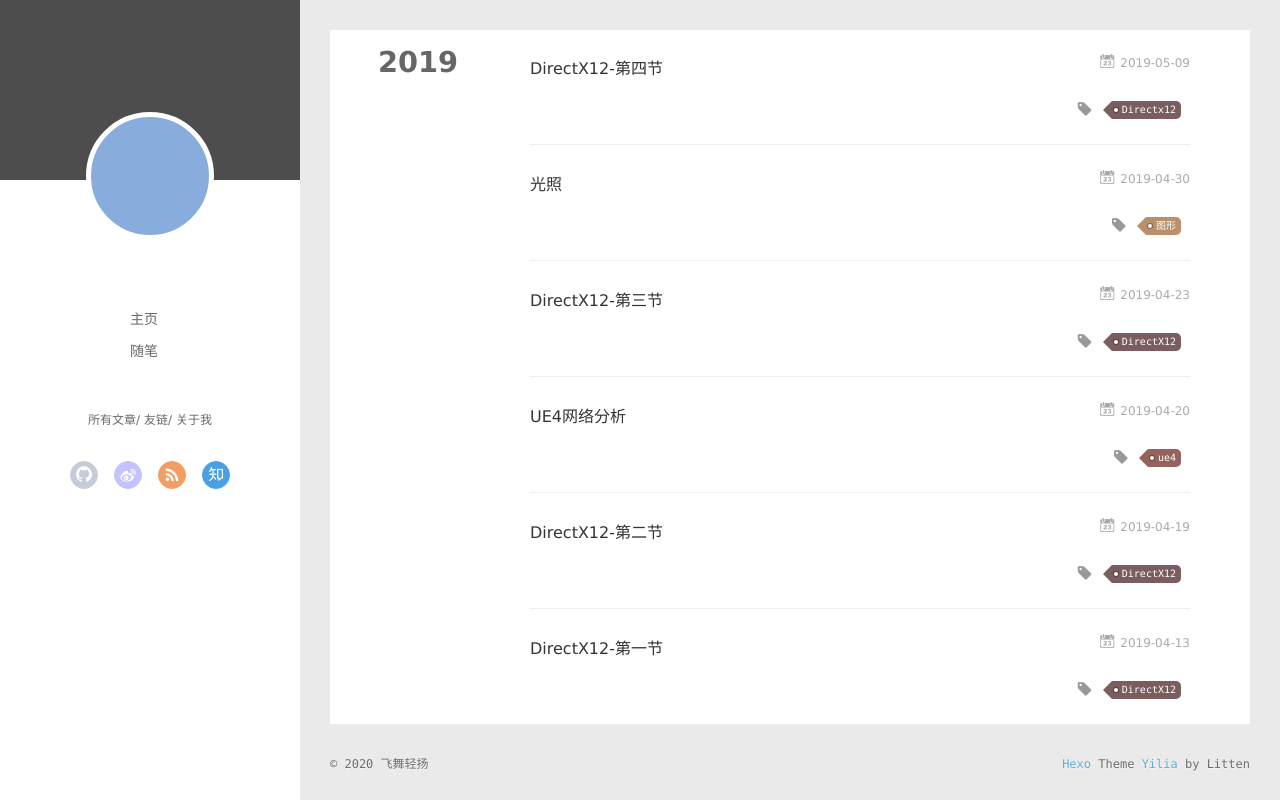
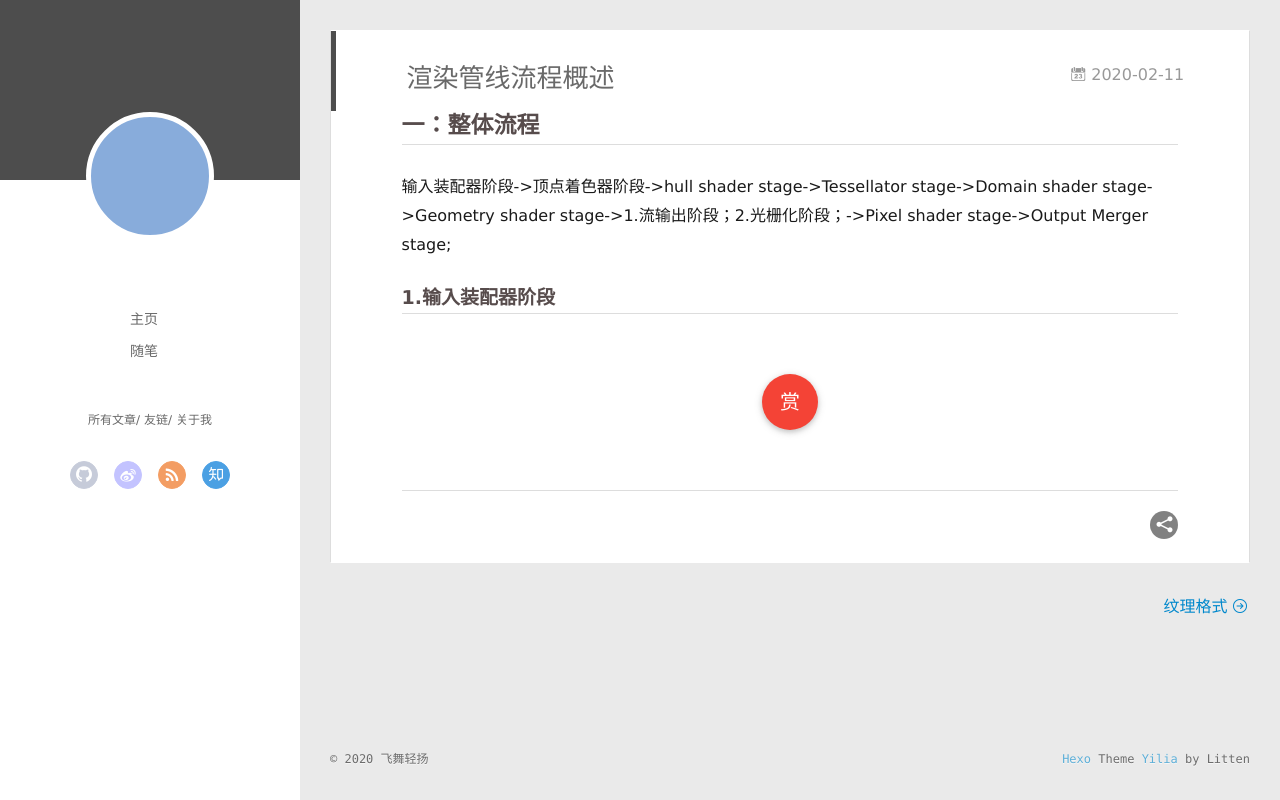
Before and after one commit to tsxy2007/tsxy2007.github.io, a plain HTML site: page 2020/02/11/渲染管线流程概述/index.html in a window 1280 px wide. Drawn offline with Linux system fonts and the light colour scheme.

Commit message:
Site updated: 2020-02-11 14:48:01

```diff
--- a/archives/2019/index.html
+++ b/2020/02/11/渲染管线流程概述/index.html
@@ -6,15 +6,19 @@
   <meta name="renderer" content="webkit">
   <meta http-equiv="X-UA-Compatible" content="IE=edge">
   <link rel="dns-prefetch" href="http://yoursite.com">
-  <title>Archives: 2019 | 飞舞轻扬</title>
+  <title>渲染管线流程概述 | 飞舞轻扬</title>
   <meta name="viewport" content="width=device-width, initial-scale=1, maximum-scale=1">
-  <meta property="og:type" content="website">
-<meta property="og:title" content="飞舞轻扬">
-<meta property="og:url" content="http://yoursite.com/archives/2019/index.html">
+  <meta name="description" content="一：整体流程输入装配器阶段-&amp;gt;顶点着色器阶段-&amp;gt;hull shader stage-&amp;gt;Tessellator stage-&amp;gt;Domain shader stage-&amp;gt;Geometry shader stage-&amp;gt;1.流输出阶段；2.光栅化阶段；-&amp;gt;Pixel shader stage-&amp;gt;Output Merger stage; 1.输入装配器阶段">
+<meta property="og:type" content="article">
+<meta property="og:title" content="渲染管线流程概述">
+<meta property="og:url" content="http://yoursite.com/2020/02/11/渲染管线流程概述/index.html">
 <meta property="og:site_name" content="飞舞轻扬">
+<meta property="og:description" content="一：整体流程输入装配器阶段-&amp;gt;顶点着色器阶段-&amp;gt;hull shader stage-&amp;gt;Tessellator stage-&amp;gt;Domain shader stage-&amp;gt;Geometry shader stage-&amp;gt;1.流输出阶段；2.光栅化阶段；-&amp;gt;Pixel shader stage-&amp;gt;Output Merger stage; 1.输入装配器阶段">
 <meta property="og:locale" content="default">
+<meta property="og:updated_time" content="2020-02-11T05:53:11.276Z">
 <meta name="twitter:card" content="summary">
-<meta name="twitter:title" content="飞舞轻扬">
+<meta name="twitter:title" content="渲染管线流程概述">
+<meta name="twitter:description" content="一：整体流程输入装配器阶段-&amp;gt;顶点着色器阶段-&amp;gt;hull shader stage-&amp;gt;Tessellator stage-&amp;gt;Domain shader stage-&amp;gt;Geometry shader stage-&amp;gt;1.流输出阶段；2.光栅化阶段；-&amp;gt;Pixel shader stage-&amp;gt;Output Merger stage; 1.输入装配器阶段">
 
     <link rel="alternative" href="/atom.xml" title="飞舞轻扬" type="application/atom+xml">
 
@@ -150,6 +154,54 @@
             <canvas data-colors="#eaeaea" data-sectionHeight="100" data-contentId="js-content" id="myCanvas1" class="anm-canvas"></canvas>
           </div>
           <div id="js-content" class="content-ll">
+            <article id="post-渲染管线流程概述" class="article article-type-post " itemscope itemprop="blogPost">
+  <div class="article-inner">
+
+      <header class="article-header">
+
+
+    <h1 class="article-title" itemprop="name">
+      渲染管线流程概述
+    </h1>
+
+
+
+        <a href="/2020/02/11/渲染管线流程概述/" class="archive-article-date">
+  	<time datetime="2020-02-11T05:48:22.000Z" itemprop="datePublished"><i class="icon-calendar icon"></i>2020-02-11</time>
+</a>
+
+      </header>
+
+    <div class="article-entry" itemprop="articleBody">
+
+        <h2 id="一：整体流程"><a href="#一：整体流程" class="headerlink" title="一：整体流程"></a>一：整体流程</h2><p>输入装配器阶段-&gt;顶点着色器阶段-&gt;hull shader stage-&gt;Tessellator stage-&gt;Domain shader stage-&gt;Geometry shader stage-&gt;1.流输出阶段；2.光栅化阶段；-&gt;Pixel shader stage-&gt;Output Merger stage;</p>
+<h3 id="1-输入装配器阶段"><a href="#1-输入装配器阶段" class="headerlink" title="1.输入装配器阶段"></a>1.输入装配器阶段</h3>
+
+
+
+        <div class="page-reward">
+          <a href="javascript:;" class="page-reward-btn tooltip-top">
+            <div class="tooltip tooltip-east">
+            <span class="tooltip-item">
+              赏
+            </span>
+            <span class="tooltip-content">
+              <span class="tooltip-text">
+                <span class="tooltip-inner">
+                  <p class="reward-p"><i class="icon icon-quo-left"></i>谢谢你请我吃糖果<i class="icon icon-quo-right"></i></p>
+                  <div class="reward-box">
+
+
+                  </div>
+                </span>
+              </span>
+            </span>
+          </div>
+          </a>
+        </div>
+
+    </div>
+    <div class="article-info article-info-index">
 
 
 
@@ -157,240 +209,98 @@
 
 
 
-      <section class="archives-wrap">
-        <div class="archive-year-wrap">
-          <a href="/archives/2019" class="archive-year">2019</a>
-        </div>
-        <div class="archives">
 
-    <article class="archive-article archive-type-post">
-  <div class="archive-article-inner">
-    <header class="archive-article-header">
-      	<div class="article-meta">
-	      	<a href="/2019/05/09/DirectX12-第四节/" class="archive-article-date">
-  	<time datetime="2019-05-09T01:41:47.000Z" itemprop="datePublished"><i class="icon-calendar icon"></i>2019-05-09</time>
+<div class="share-btn share-icons tooltip-left">
+  <div class="tooltip tooltip-east">
+    <span class="tooltip-item">
+      <a href="javascript:;" class="share-sns share-outer">
+        <i class="icon icon-share"></i>
+      </a>
+    </span>
+    <span class="tooltip-content">
+      <div class="share-wrap">
+        <div class="share-icons">
+          <a class="weibo share-sns" href="javascript:;" data-type="weibo">
+            <i class="icon icon-weibo"></i>
+          </a>
+          <a class="weixin share-sns wxFab" href="javascript:;" data-type="weixin">
+            <i class="icon icon-weixin"></i>
+          </a>
+          <a class="qq share-sns" href="javascript:;" data-type="qq">
+            <i class="icon icon-qq"></i>
+          </a>
+          <a class="douban share-sns" href="javascript:;" data-type="douban">
+            <i class="icon icon-douban"></i>
+          </a>
+          <a class="qzone share-sns" href="javascript:;" data-type="qzone">
+            <i class="icon icon-qzone"></i>
+          </a>
+          <a class="facebook share-sns" href="javascript:;" data-type="facebook">
+            <i class="icon icon-facebook"></i>
+          </a>
+          <a class="twitter share-sns" href="javascript:;" data-type="twitter">
+            <i class="icon icon-twitter"></i>
+          </a>
+          <a class="google share-sns" href="javascript:;" data-type="google">
+            <i class="icon icon-google"></i>
           </a>
         </div>
-
-
-    <h1 itemprop="name">
-      <a class="archive-article-title" href="/2019/05/09/DirectX12-第四节/">DirectX12-第四节</a>
-    </h1>
-
-
-        <div class="article-info info-on-right">
-
-	<div class="article-tag tagcloud">
-		<i class="icon-price-tags icon"></i>
-		<ul class="article-tag-list">
-
-        		<li class="article-tag-list-item">
-        			<a href="javascript:void(0)" class="js-tag article-tag-list-link color5">Directx12</a>
-        		</li>
-
-		</ul>
+      </div>
+    </span>
+  </div>
 </div>
 
+<div class="page-modal wx-share js-wx-box">
+    <a class="close js-modal-close" href="javascript:;"><i class="icon icon-close"></i></a>
+    <p>扫一扫，分享到微信</p>
+    <div class="wx-qrcode">
+      <img src="//pan.baidu.com/share/qrcode?url=http://yoursite.com/2020/02/11/渲染管线流程概述/" alt="微信分享二维码">
+    </div>
+</div>
 
+<div class="mask js-mask"></div>
 
+      <div class="clearfix"></div>
     </div>
-        <div class="clearfix"></div>
-    </header>
   </div>
 </article>
 
 
+<nav id="article-nav">
 
-    <article class="archive-article archive-type-post">
-  <div class="archive-article-inner">
-    <header class="archive-article-header">
-      	<div class="article-meta">
-	      	<a href="/2019/04/30/光照/" class="archive-article-date">
-  	<time datetime="2019-04-30T02:36:58.000Z" itemprop="datePublished"><i class="icon-calendar icon"></i>2019-04-30</time>
+
+    <a href="/2020/02/11/纹理格式/" id="article-nav-older" class="article-nav-link-wrap">
+      <div class="article-nav-title">纹理格式</div>
+      <i class="icon-circle-right"></i>
     </a>
+
+</nav>
+
+
+<aside class="wrap-side-operation">
+    <div class="mod-side-operation">
+
+        <div class="jump-container" id="js-jump-container" style="display:none;">
+            <a href="javascript:void(0)" class="mod-side-operation__jump-to-top">
+                <i class="icon-font icon-back"></i>
+            </a>
+            <div id="js-jump-plan-container" class="jump-plan-container" style="top: -11px;">
+                <i class="icon-font icon-plane jump-plane"></i>
+            </div>
         </div>
 
 
-    <h1 itemprop="name">
-      <a class="archive-article-title" href="/2019/04/30/光照/">光照</a>
-    </h1>
-
-
-        <div class="article-info info-on-right">
-
-	<div class="article-tag tagcloud">
-		<i class="icon-price-tags icon"></i>
-		<ul class="article-tag-list">
-
-        		<li class="article-tag-list-item">
-        			<a href="javascript:void(0)" class="js-tag article-tag-list-link color3">图形</a>
-        		</li>
-
-		</ul>
     </div>
+</aside>
 
 
 
-        </div>
-        <div class="clearfix"></div>
-    </header>
-  </div>
-</article>
 
 
 
-    <article class="archive-article archive-type-post">
-  <div class="archive-article-inner">
-    <header class="archive-article-header">
-      	<div class="article-meta">
-	      	<a href="/2019/04/23/DirectX12-第三节/" class="archive-article-date">
-  	<time datetime="2019-04-23T01:00:55.000Z" itemprop="datePublished"><i class="icon-calendar icon"></i>2019-04-23</time>
-</a>
-        </div>
-
-
-    <h1 itemprop="name">
-      <a class="archive-article-title" href="/2019/04/23/DirectX12-第三节/">DirectX12-第三节</a>
-    </h1>
-
-
-        <div class="article-info info-on-right">
-
-	<div class="article-tag tagcloud">
-		<i class="icon-price-tags icon"></i>
-		<ul class="article-tag-list">
-
-        		<li class="article-tag-list-item">
-        			<a href="javascript:void(0)" class="js-tag article-tag-list-link color5">DirectX12</a>
-        		</li>
-
-		</ul>
-	</div>
 
 
 
-        </div>
-        <div class="clearfix"></div>
-    </header>
-  </div>
-</article>
-
-
-
-    <article class="archive-article archive-type-post">
-  <div class="archive-article-inner">
-    <header class="archive-article-header">
-      	<div class="article-meta">
-	      	<a href="/2019/04/20/UE4网络分析/" class="archive-article-date">
-  	<time datetime="2019-04-20T04:52:14.000Z" itemprop="datePublished"><i class="icon-calendar icon"></i>2019-04-20</time>
-</a>
-        </div>
-
-
-    <h1 itemprop="name">
-      <a class="archive-article-title" href="/2019/04/20/UE4网络分析/">UE4网络分析</a>
-    </h1>
-
-
-        <div class="article-info info-on-right">
-
-	<div class="article-tag tagcloud">
-		<i class="icon-price-tags icon"></i>
-		<ul class="article-tag-list">
-
-        		<li class="article-tag-list-item">
-        			<a href="javascript:void(0)" class="js-tag article-tag-list-link color4">ue4</a>
-        		</li>
-
-		</ul>
-	</div>
-
-
-
-        </div>
-        <div class="clearfix"></div>
-    </header>
-  </div>
-</article>
-
-
-
-    <article class="archive-article archive-type-post">
-  <div class="archive-article-inner">
-    <header class="archive-article-header">
-      	<div class="article-meta">
-	      	<a href="/2019/04/19/DirectX12-第二节/" class="archive-article-date">
-  	<time datetime="2019-04-19T11:16:29.000Z" itemprop="datePublished"><i class="icon-calendar icon"></i>2019-04-19</time>
-</a>
-        </div>
-
-
-    <h1 itemprop="name">
-      <a class="archive-article-title" href="/2019/04/19/DirectX12-第二节/">DirectX12-第二节</a>
-    </h1>
-
-
-        <div class="article-info info-on-right">
-
-	<div class="article-tag tagcloud">
-		<i class="icon-price-tags icon"></i>
-		<ul class="article-tag-list">
-
-        		<li class="article-tag-list-item">
-        			<a href="javascript:void(0)" class="js-tag article-tag-list-link color5">DirectX12</a>
-        		</li>
-
-		</ul>
-	</div>
-
-
-
-        </div>
-        <div class="clearfix"></div>
-    </header>
-  </div>
-</article>
-
-
-
-    <article class="archive-article archive-type-post">
-  <div class="archive-article-inner">
-    <header class="archive-article-header">
-      	<div class="article-meta">
-	      	<a href="/2019/04/13/DirectX12-第一节/" class="archive-article-date">
-  	<time datetime="2019-04-12T16:02:00.000Z" itemprop="datePublished"><i class="icon-calendar icon"></i>2019-04-13</time>
-</a>
-        </div>
-
-
-    <h1 itemprop="name">
-      <a class="archive-article-title" href="/2019/04/13/DirectX12-第一节/">DirectX12-第一节</a>
-    </h1>
-
-
-        <div class="article-info info-on-right">
-
-	<div class="article-tag tagcloud">
-		<i class="icon-price-tags icon"></i>
-		<ul class="article-tag-list">
-
-        		<li class="article-tag-list-item">
-        			<a href="javascript:void(0)" class="js-tag article-tag-list-link color5">DirectX12</a>
-        		</li>
-
-		</ul>
-	</div>
-
-
-
-        </div>
-        <div class="clearfix"></div>
-    </header>
-  </div>
-</article>
-
-
-    </div></section>
 
 
 
@@ -416,8 +326,8 @@
 	var yiliaConfig = {
 		mathjax: false,
 		isHome: false,
-		isPost: false,
-		isArchive: true,
+		isPost: true,
+		isArchive: false,
 		isTag: false,
 		isCategory: false,
 		open_in_new: false,
@@ -494,11 +404,11 @@ return o(i(t),arguments.length<2?void 0:u(arguments[1]))}})},function(t,n,r){var
               </li>
 
               <li class="article-tag-list-item">
-                <a href="javascript:void(0)" class="js-tag color3">图形</a>
+                <a href="javascript:void(0)" class="js-tag color4">ue4</a>
               </li>
 
               <li class="article-tag-list-item">
-                <a href="javascript:void(0)" class="js-tag color4">ue4</a>
+                <a href="javascript:void(0)" class="js-tag color3">图形</a>
               </li>
 
             <div class="clearfix"></div>
--- a/content.json
+++ b/content.json
@@ -1 +1 @@
-[{"title":"纹理格式","date":"2020-02-11T02:56:08.000Z","path":"2020/02/11/纹理格式/","tags":[]},{"title":"DirectX12-第四节","date":"2019-05-09T01:41:47.000Z","path":"2019/05/09/DirectX12-第四节/","tags":[{"name":"Directx12","slug":"Directx12","permalink":"http://yoursite.com/tags/Directx12/"}]},{"title":"光照","date":"2019-04-30T02:36:58.000Z","path":"2019/04/30/光照/","tags":[{"name":"图形","slug":"图形","permalink":"http://yoursite.com/tags/图形/"}]},{"title":"DirectX12-第三节","date":"2019-04-23T01:00:55.000Z","path":"2019/04/23/DirectX12-第三节/","tags":[{"name":"DirectX12","slug":"DirectX12","permalink":"http://yoursite.com/tags/DirectX12/"}]},{"title":"UE4网络分析","date":"2019-04-20T04:52:14.000Z","path":"2019/04/20/UE4网络分析/","tags":[{"name":"ue4","slug":"ue4","permalink":"http://yoursite.com/tags/ue4/"}]},{"title":"DirectX12-第二节","date":"2019-04-19T11:16:29.000Z","path":"2019/04/19/DirectX12-第二节/","tags":[{"name":"DirectX12","slug":"DirectX12","permalink":"http://yoursite.com/tags/DirectX12/"}]},{"title":"DirectX12-第一节","date":"2019-04-12T16:02:00.000Z","path":"2019/04/13/DirectX12-第一节/","tags":[{"name":"DirectX12","slug":"DirectX12","permalink":"http://yoursite.com/tags/DirectX12/"}]}]
+[{"title":"渲染管线流程概述","date":"2020-02-11T05:48:22.000Z","path":"2020/02/11/渲染管线流程概述/","tags":[]},{"title":"纹理格式","date":"2020-02-11T02:56:08.000Z","path":"2020/02/11/纹理格式/","tags":[]},{"title":"DirectX12-第四节","date":"2019-05-09T01:41:47.000Z","path":"2019/05/09/DirectX12-第四节/","tags":[{"name":"Directx12","slug":"Directx12","permalink":"http://yoursite.com/tags/Directx12/"}]},{"title":"光照","date":"2019-04-30T02:36:58.000Z","path":"2019/04/30/光照/","tags":[{"name":"图形","slug":"图形","permalink":"http://yoursite.com/tags/图形/"}]},{"title":"DirectX12-第三节","date":"2019-04-23T01:00:55.000Z","path":"2019/04/23/DirectX12-第三节/","tags":[{"name":"DirectX12","slug":"DirectX12","permalink":"http://yoursite.com/tags/DirectX12/"}]},{"title":"UE4网络分析","date":"2019-04-20T04:52:14.000Z","path":"2019/04/20/UE4网络分析/","tags":[{"name":"ue4","slug":"ue4","permalink":"http://yoursite.com/tags/ue4/"}]},{"title":"DirectX12-第二节","date":"2019-04-19T11:16:29.000Z","path":"2019/04/19/DirectX12-第二节/","tags":[{"name":"DirectX12","slug":"DirectX12","permalink":"http://yoursite.com/tags/DirectX12/"}]},{"title":"DirectX12-第一节","date":"2019-04-12T16:02:00.000Z","path":"2019/04/13/DirectX12-第一节/","tags":[{"name":"DirectX12","slug":"DirectX12","permalink":"http://yoursite.com/tags/DirectX12/"}]}]
```
Also changed, not shown: 2019/04/13/DirectX12-第一节/index.html (+2 -2 lines), 2019/04/19/DirectX12-第二节/index.html (+2 -2 lines), 2019/04/20/UE4网络分析/index.html (+2 -2 lines), 2019/04/23/DirectX12-第三节/index.html (+2 -2 lines), 2019/04/30/光照/index.html (+2 -2 lines), 2019/05/09/DirectX12-第四节/index.html (+2 -2 lines), 2020/02/11/纹理格式/index.html (+11 -2 lines), archives/2019/04/index.html (+2 -2 lines), archives/2019/05/index.html (+2 -2 lines), archives/2020/02/index.html (+29 -2 lines), archives/2020/index.html (+29 -2 lines), archives/index.html (+29 -2 lines), index.html (+65 -2 lines), tags/DirectX12/index.html (+64 -84 lines), 2 more files. Lines whose indentation alone changed are shown as unchanged.
